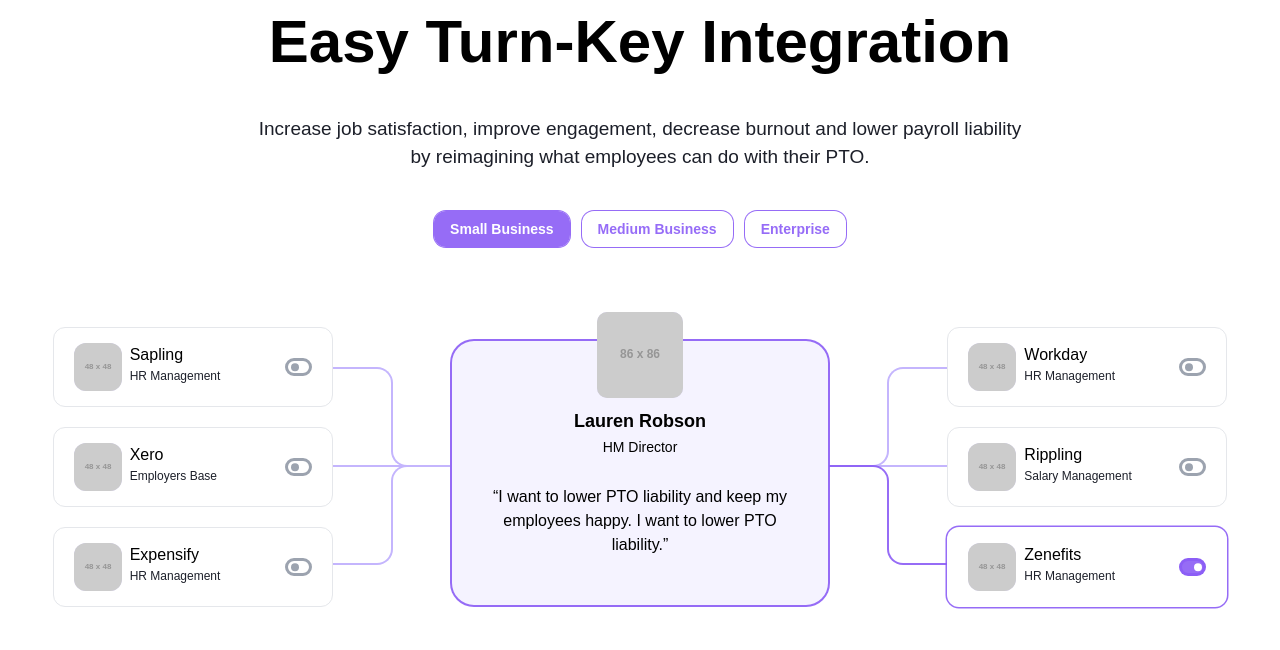
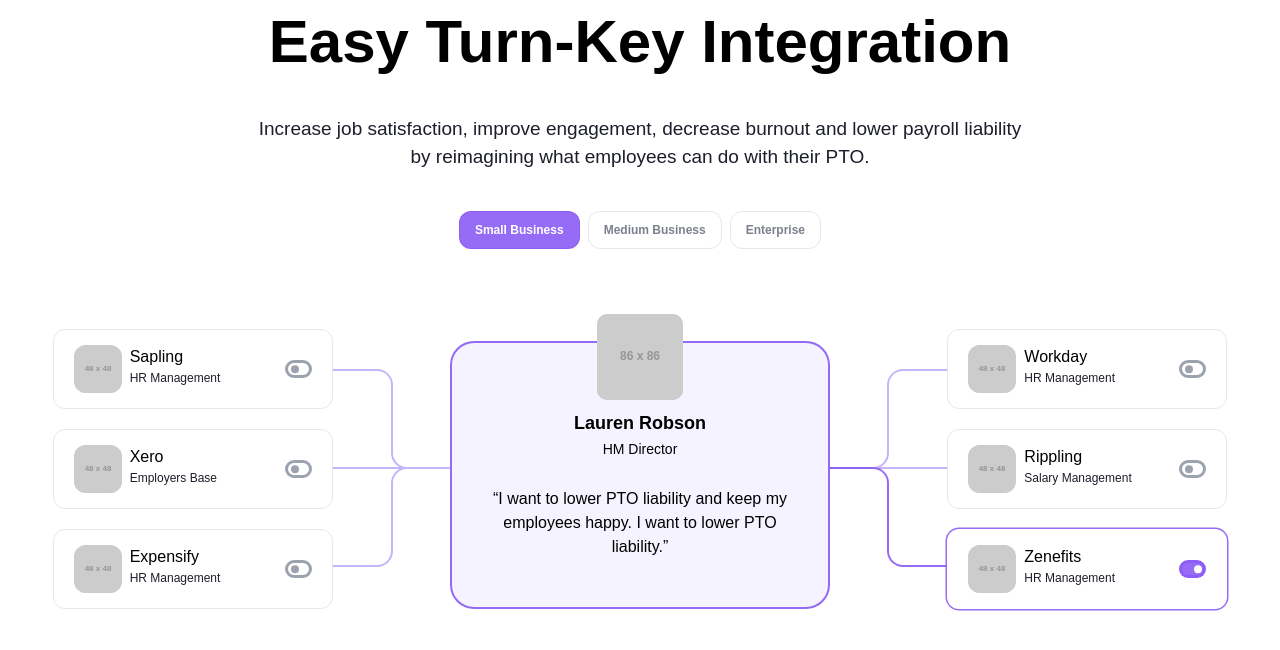
Before and after one commit to Ghibrasoft/Test_Task_2, a React (Vite) app: page / in a window 1280 px wide. Shown: the top 650 px of the page. Built offline with nearby package versions, Linux system fonts and the light colour scheme.

Commit message:
Updating: styles

```diff
--- a/src/components/Integrations.tsx
+++ b/src/components/Integrations.tsx
@@ -69,7 +69,7 @@ const Integrations = () => {
         setActiveSwitches(prevState => {
             const newState = [...prevState];
             newState[index] = !newState[index];
-            return newState
+            return newState;
         })
     };
 
@@ -80,13 +80,12 @@ const Integrations = () => {
             } else if (activeBtn === 'Medium Business') {
                 return title === 'Sapling' || title === 'Workday';
             } else {
-                return false;
+                return true;
             }
         })
 
         setActiveSwitches(initialSwitchState);
     }, [activeBtn]);
-
 
     return (
         <div className='h-screen w-[1180px] mx-auto'>
@@ -104,12 +103,11 @@ const Integrations = () => {
                 {/* cards & buttons */}
                 <div className='flex flex-col items-center gap-20'>
                     {/* buttons */}
-                    <div className='flex gap-3'>
+                    <div className='flex gap-2'>
                         {BUTTONS.map((title, index) => (
                             <Button
                                 key={index}
-                                type="secondary"
-                                className='font-bold'
+                                type="default"
                                 active={title === activeBtn}
                                 onClick={() => setActiveBtn(title)}
                             >
--- a/src/components/UI/Button.tsx
+++ b/src/components/UI/Button.tsx
@@ -23,16 +23,16 @@ const Button: React.FC<IButtonProps> = ({
 }) => {
     const typeClassName =
         type === 'primary' ?
-            'bg-violet-500/90 text-white text-sm hover:bg-violet-600 active:bg-violet-700 rounded-xl py-2 px-4' :
+            'bg-violet-500/90 text-white text-xs hover:bg-violet-600 active:bg-violet-700' :
             type === 'default' ?
-                'bg-violet-300/20 hover:bg-violet-300/30 active:bg-violet-300/10 text-white text-sm rounded-xl py-2 px-4' :
+                `hover:bg-violet-500/90 active:bg-violet-600  hover:text-white text-xs border-[1px] hover:border-violet-500/90 active:border-violet-600 ${active ? 'bg-violet-500/90 border-violet-500/90 text-white' : 'text-gray-500/90'}` :
                 type === 'secondary' ?
-                    `ring-1 ring-violet-500/90 text-violet-500/90 hover:bg-violet-500/90 hover:text-white active:bg-violet-600 text-sm rounded-xl py-2 px-4 ${active ? 'bg-violet-500/90 text-white' : ''}` :
-                    'hover:bg-gray-100 active:bg-gray-200 text-sm rounded-xl py-2 px-4';
+                    `ring-1 ring-violet-500/90 text-violet-500/90 hover:bg-violet-500/90 hover:text-white active:bg-violet-600 text-xs ${active ? 'bg-violet-500/90 text-white' : ''}` :
+                    'hover:bg-gray-100 active:bg-gray-200 text-xs';
 
     return (
         <button
-            className={`${typeClassName} ${className} transition duration-100 ease-in`}
+            className={`${typeClassName} ${className} flex items-center justify-center h-[38px] p-[15px] font-bold rounded-xl transition duration-100 ease-in`}
             onClick={onClick}
             disabled={disabled}
             role={role}
```
